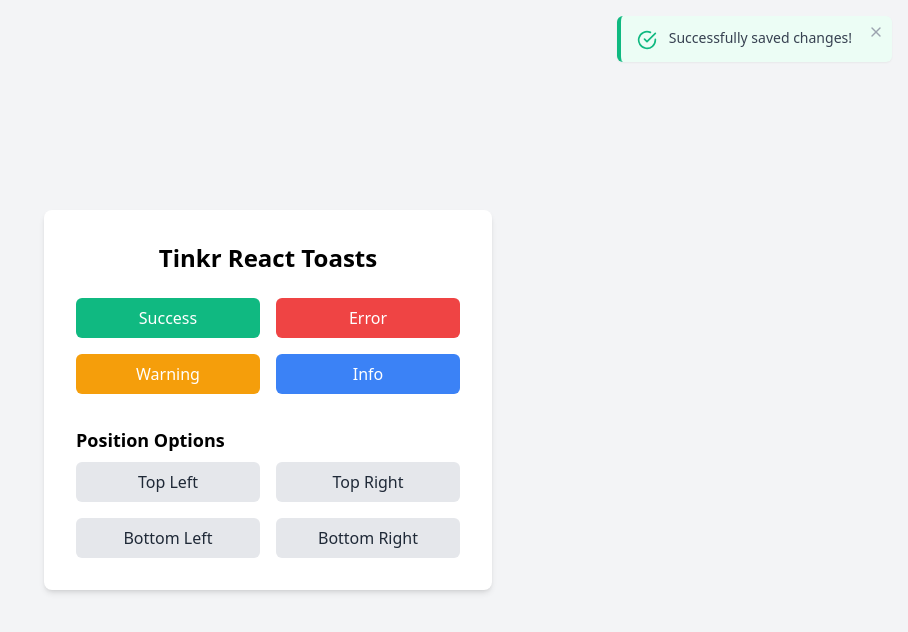
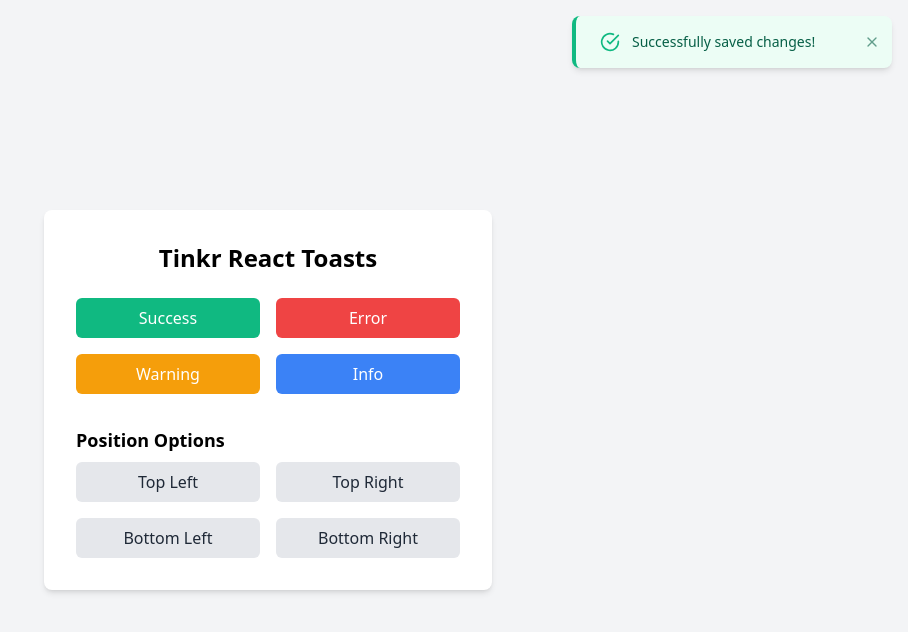
Before and after one commit to Sajid-tech/notifier-toast, a React (Vite) app: page / in a window 1280 px wide. Both pictures are taken after a click on the button "Success". Shown: the top 632 px of the page, without its empty margins (372-1280 px from the left). Built offline with nearby package versions, Linux system fonts and the light colour scheme.

Commit message:
`fix: dist file`

```diff
--- a/src/components/ToastItem.tsx
+++ b/src/components/ToastItem.tsx
@@ -12,7 +12,7 @@
   const timerRef = useRef<number | undefined>();
 
   useEffect(() => {
-    // Appear animation
+
     requestAnimationFrame(() => {
       setIsVisible(true);
     });
@@ -38,10 +38,10 @@
       if (toast.onClose) {
         toast.onClose();
       }
-    }, 300); // Wait for animation to complete
+    }, 300);
   };
 
-  // Define icon based on toast type
+
   const getIcon = () => {
     switch (toast.type) {
       case 'success':
@@ -57,38 +57,43 @@
     }
   };
 
-  // Define colors based on toast type
+
   const getColors = () => {
     switch (toast.type) {
       case 'success':
         return {
-          bg: 'bg-emerald-50',
-          icon: 'text-emerald-500',
-          border: 'border-emerald-500',
+          bg: 'bg-emerald-50 dark:bg-emerald-900/90',
+          text: 'text-emerald-800 dark:text-emerald-100',
+          icon: 'text-emerald-500 dark:text-emerald-400',
+          border: 'border-emerald-500 dark:border-emerald-400',
         };
       case 'error':
         return {
-          bg: 'bg-red-50',
-          icon: 'text-red-500',
-          border: 'border-red-500',
+          bg: 'bg-red-50 dark:bg-red-900/90',
+          text: 'text-red-800 dark:text-red-100',
+          icon: 'text-red-500 dark:text-red-400',
+          border: 'border-red-500 dark:border-red-400',
         };
       case 'warning':
         return {
-          bg: 'bg-amber-50',
-          icon: 'text-amber-500',
-          border: 'border-amber-500',
+          bg: 'bg-amber-50 dark:bg-amber-900/90',
+          text: 'text-amber-800 dark:text-amber-100',
+          icon: 'text-amber-500 dark:text-amber-400',
+          border: 'border-amber-500 dark:border-amber-400',
         };
       case 'info':
         return {
-          bg: 'bg-blue-50',
-          icon: 'text-blue-500',
-          border: 'border-blue-500',
+          bg: 'bg-blue-50 dark:bg-blue-900/90',
+          text: 'text-blue-800 dark:text-blue-100',
+          icon: 'text-blue-500 dark:text-blue-400',
+          border: 'border-blue-500 dark:border-blue-400',
         };
       default:
         return {
-          bg: 'bg-gray-50',
-          icon: 'text-gray-500',
-          border: 'border-gray-500',
+          bg: 'bg-gray-50 dark:bg-gray-900/50',
+          text: 'text-gray-800 dark:text-gray-100',
+          icon: 'text-gray-500 dark:text-gray-400',
+          border: 'border-gray-500 dark:border-gray-400',
         };
     }
   };
@@ -100,21 +105,47 @@
       role="alert"
       aria-live="assertive"
       className={`
-        ${colors.bg} border-l-4 ${colors.border} rounded-md shadow-sm py-3 px-4 pr-10
-        flex items-start max-w-sm w-full
-        transition-all duration-300 ease-in-out
+        relative
+        ${colors.bg}
+        border-l-4
+        ${colors.border}
+        rounded-lg
+        shadow-md
+        py-4
+        px-6
+        pr-12
+        flex
+        items-start
+        gap-3
+        min-w-[320px]
+        max-w-[420px]
+        transition-all
+        duration-300
+        ease-in-out
         ${isVisible ? 'opacity-100 translate-y-0' : 'opacity-0 translate-y-3'}
       `}
     >
-      <div className={`${colors.icon} flex-shrink-0 mr-3 mt-0.5`}>
+      <div className={`${colors.icon} flex-shrink-0`}>
         {getIcon()}
       </div>
-      <div className="flex-1 text-sm text-gray-700">
+      <div className={`flex-1 ${colors.text} text-sm font-medium`}>
         {toast.message}
       </div>
       <button
         onClick={handleClose}
-        className="absolute top-2 right-2 text-gray-400 hover:text-gray-600 transition-colors"
+        className={`
+          absolute
+          right-2
+          top-1/2
+          -translate-y-1/2
+          ${colors.text}
+          opacity-60
+          hover:opacity-100
+          transition-opacity
+          p-1
+          rounded-full
+          hover:bg-black/5
+        `}
         aria-label="Close"
       >
         <X className="w-4 h-4" />
--- a/src/components/toast.ts
+++ b/src/components/toast.ts
@@ -6,6 +6,17 @@
 const DEFAULT_DURATION = 3000; // 3 seconds
 const DEFAULT_POSITION: ToastPosition = 'top-right';
 
+// Queue to store toasts before context is initialized
+let toastQueue: Array<{
+  type: ToastType;
+  message: ReactNode;
+  duration?: number;
+  position?: ToastPosition;
+  onClose?: () => void;
+}> = [];
+
+let isContextInitialized = false;
+
 // Function to create toast instance when outside of React component
 let addToastFn: (options: {
   type: ToastType;
@@ -13,7 +24,11 @@
   duration?: number;
   position?: ToastPosition;
   onClose?: () => void;
-}) => string = () => {
+}) => string = (options) => {
+  if (!isContextInitialized) {
+    toastQueue.push(options);
+    return 'queued';
+  }
   throw new Error('Toast context not initialized. Make sure to render the Toaster component.');
 };
 
@@ -21,8 +36,19 @@
 export const useToast = () => {
   const { addToast, removeToast, removeAllToasts } = useToastContext();
 
-  // Update the global function
-  addToastFn = addToast;
+  // Update the global function and process queued toasts
+  if (!isContextInitialized) {
+    isContextInitialized = true;
+    addToastFn = addToast;
+
+    // Process any queued toasts
+    while (toastQueue.length > 0) {
+      const queuedToast = toastQueue.shift();
+      if (queuedToast) {
+        addToast(queuedToast);
+      }
+    }
+  }
 
   return {
     success: (message: ReactNode, options = {}) =>
@@ -77,4 +103,5 @@
 // Initialize toast function
 export const setToastHandler = (handler: typeof addToastFn) => {
   addToastFn = handler;
+  isContextInitialized = true;
 };
```
Also changed, not shown: package.json (+6 -2 lines), tsconfig.app.json (line endings or trailing spaces), tsconfig.node.json (line endings or trailing spaces).
